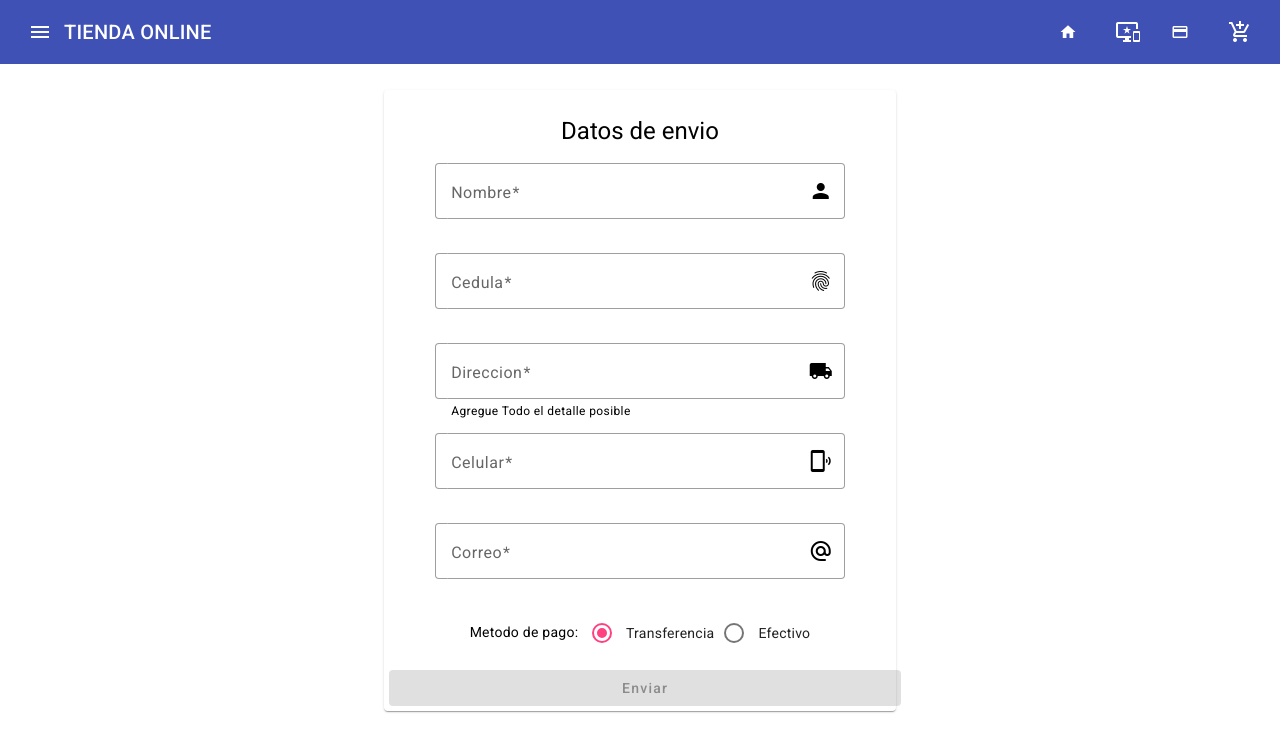
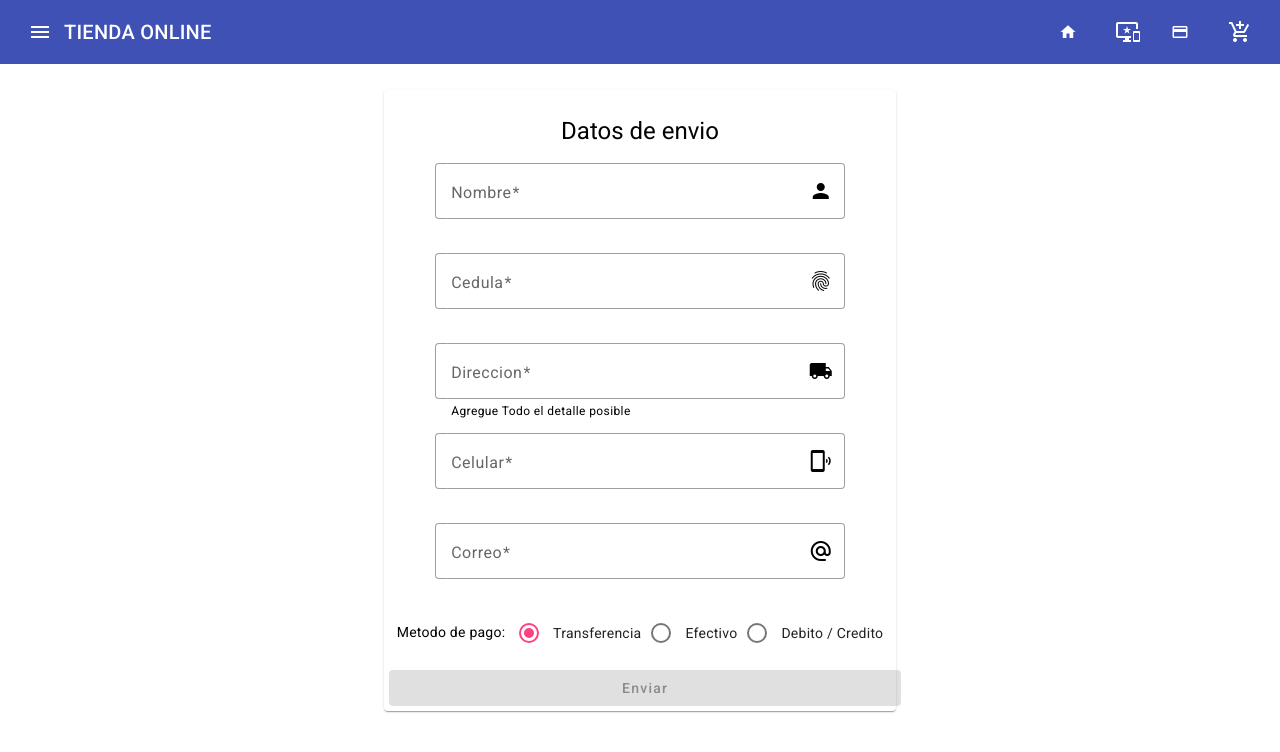
Before and after one commit to andresuribeg/Tienda, an Angular app: page /pago in a window 1280 px wide. Shown: the top 752 px of the page. Built offline with nearby package versions, Linux system fonts and the light colour scheme.

Commit message:
Se agrega pago con tarjeta v 20240215v2

```diff
--- a/src/app/pages/pago/pago.component.html
+++ b/src/app/pages/pago/pago.component.html
@@ -44,6 +44,7 @@
         <mat-radio-group pagos   formControlName="tipoDePago" >
           <mat-radio-button value="Transferencia">Transferencia</mat-radio-button>
           <mat-radio-button value="Efectivo">Efectivo</mat-radio-button>
+          <mat-radio-button value="Tarjeta">Debito / Credito</mat-radio-button>
       </mat-radio-group>
     </p>
 
```
